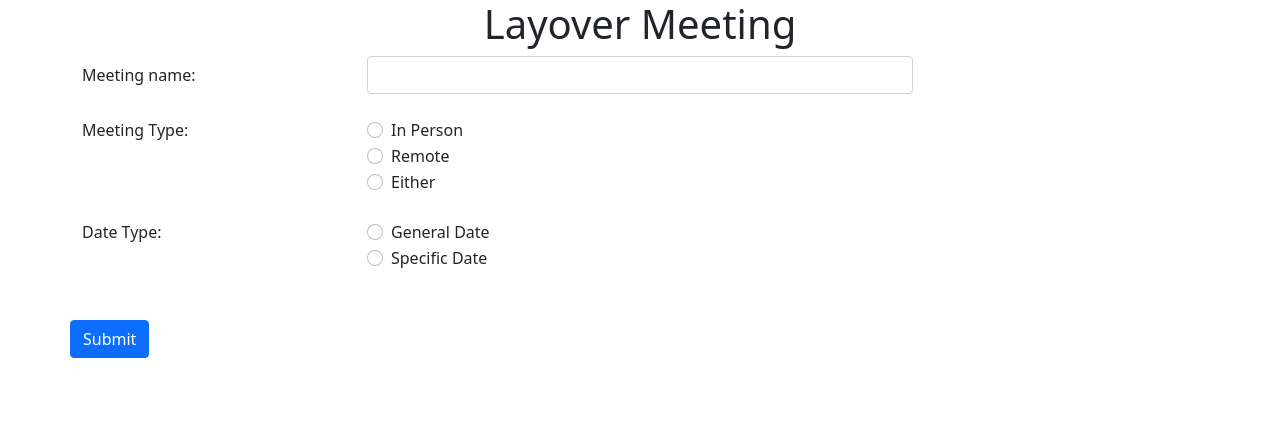
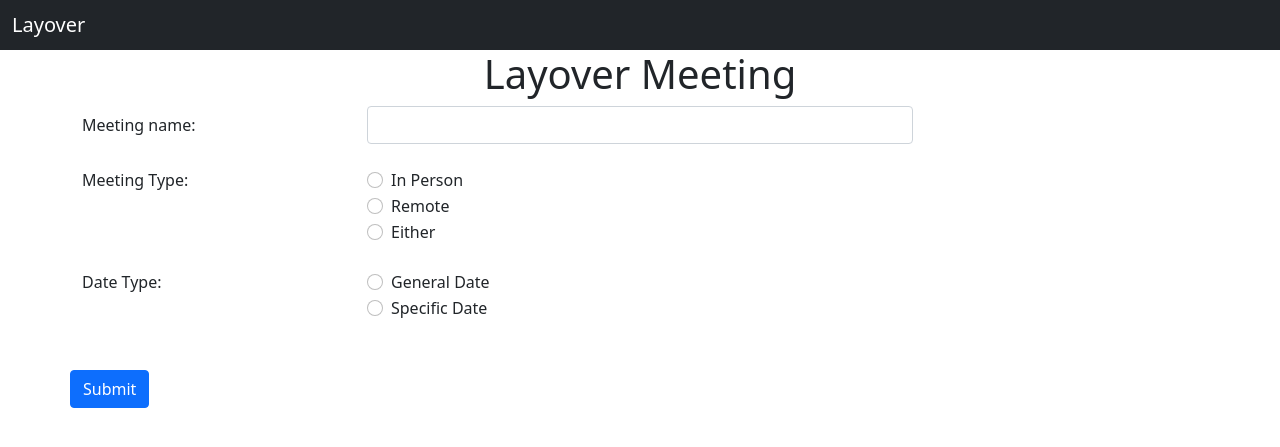
Before and after one commit to UCSD-CSE-210-2021/cse-210-team-project-layover, a Flask app: page / in a window 1280 px wide. Shown: the top 447 px of the page. Run offline with Flask 2, Linux system fonts and the light colour scheme; some libraries are stand-ins or nearby versions.

Commit message:
Added navbar

```diff
--- a/templates/layout.html
+++ b/templates/layout.html
@@ -23,6 +23,11 @@
 	</head>
 
 	<body>
+		<nav class="navbar navbar-dark bg-dark">
+			<div class="container-fluid">
+					<a class="navbar-brand mb-0 h1" href="/">Layover</a>
+			</div>
+		</nav>
 		<div class="container-fluid">
 			{% block content %}
 
```
